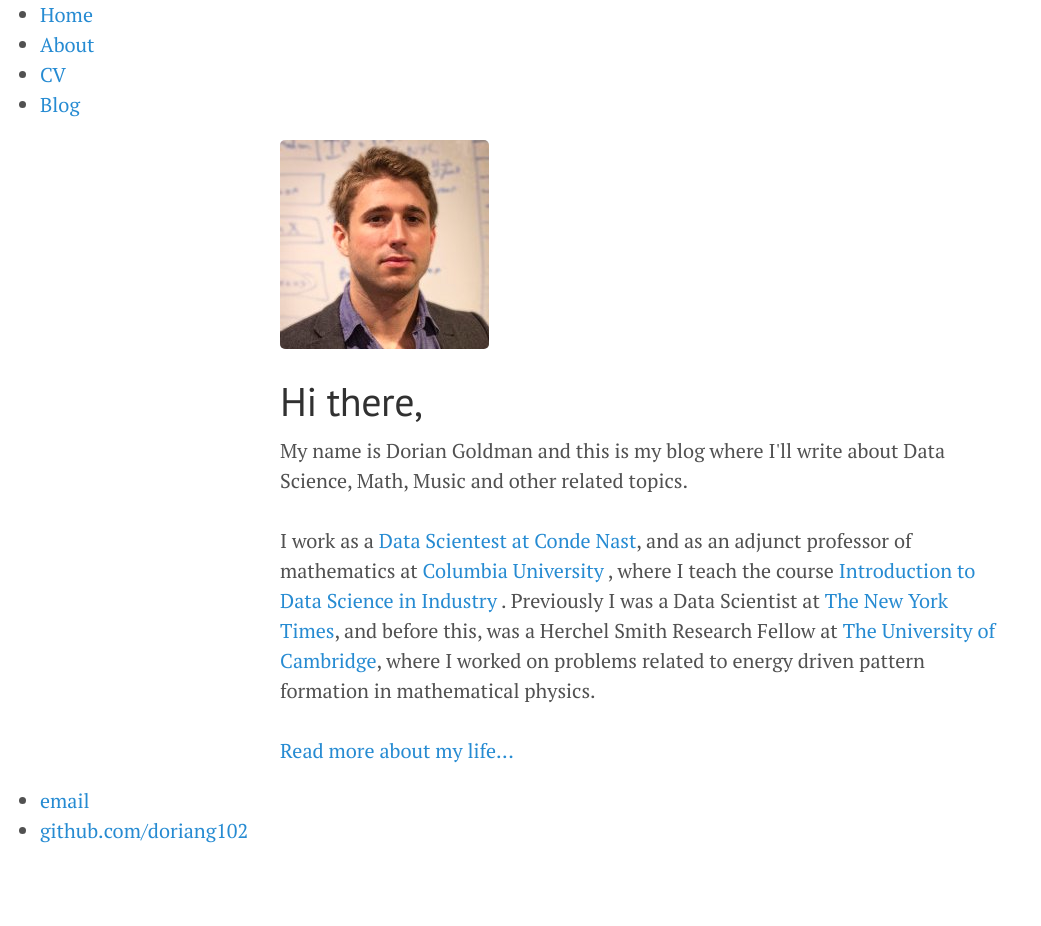
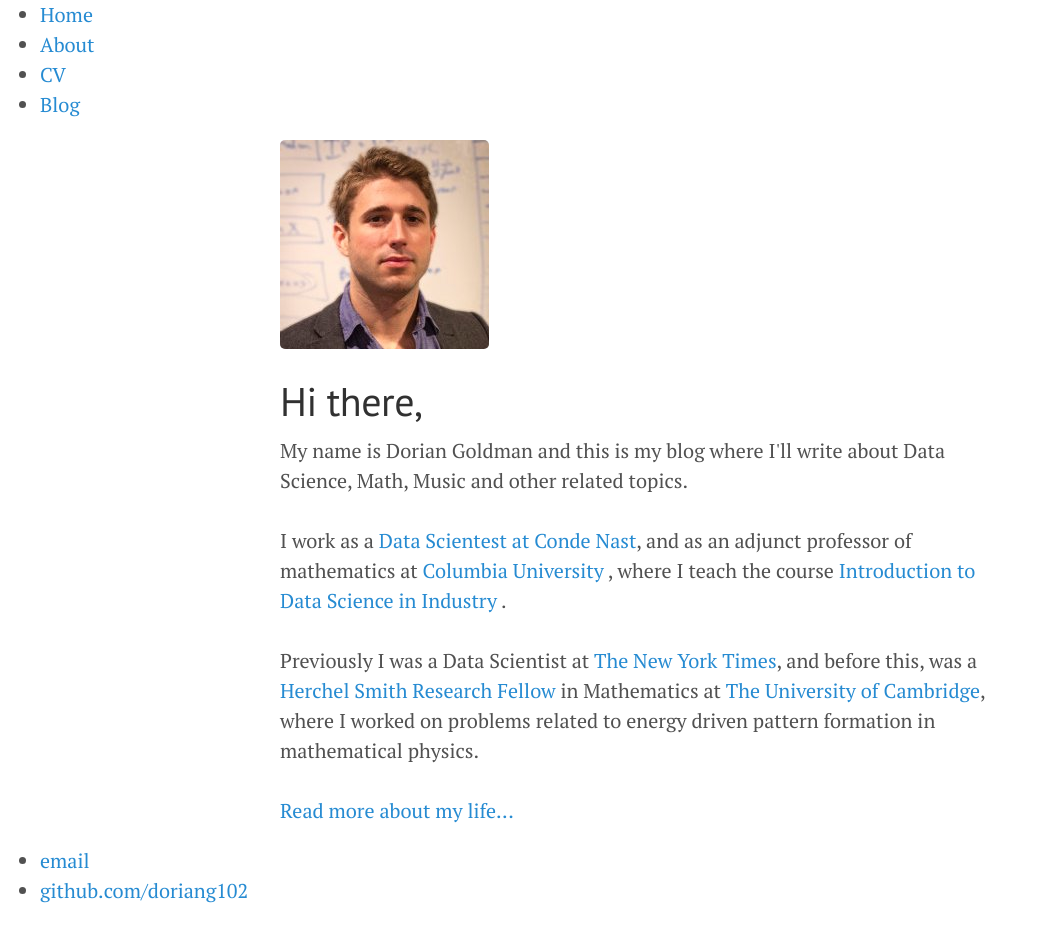
Before and after one commit to doriang102/doriang102.github.io, a Jekyll site: the page built from index.html, in a window 1280 px wide. Shown: the whole page, without its empty margins (0-1041 px from the left). Built offline with Jekyll 4.4.1, drawn with Linux system fonts in a browser that asks for light colours; before the commit the page ends 900 px from its top, so only the background shows below that.

Commit message:
Update index.html

```diff
--- a/index.html
+++ b/index.html
@@ -8,9 +8,9 @@ title: Data Science - Theory and Practice
 
 	I work as a <a href="https://www.condenast.com">Data Scientest at Conde Nast</a>, and as an adjunct professor of mathematics
 	at <a href="http://www.columbia.edu">Columbia University </a>, where I teach the course <a href="https://github.com/Columbia-Intro-Data-Science/APMAE4990-">Introduction to Data Science in Industry </a>.
+	<br><br>
 
-
-	Previously I was a Data Scientist at <a href="http://www.nytimes.com">The New York Times</a>, and before this, was a Herchel Smith Research Fellow at  <a href="https://www.dpmms.cam.ac.uk/~dg443/">The University of Cambridge</a>, where I worked on problems
+	Previously I was a Data Scientist at <a href="http://www.nytimes.com">The New York Times</a>, and before this, was a <a href="http://www.herchelsmith.cam.ac.uk/">Herchel Smith Research Fellow</a> in Mathematics at <a href="https://www.dpmms.cam.ac.uk/~dg443/">The University of Cambridge</a>, where I worked on problems
 	related to energy driven pattern formation in mathematical physics.
 	<br><br>
 	<p><a href="/about">Read more about my life...</a></p>
```
